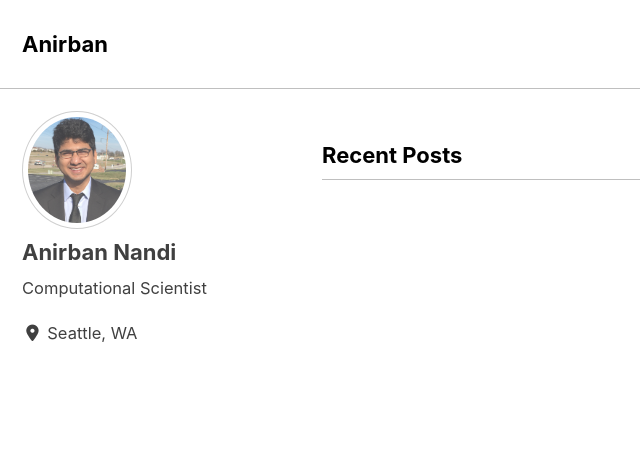
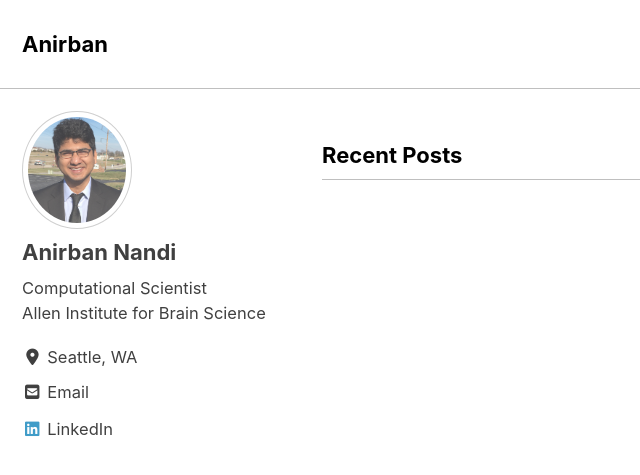
Before and after one commit to anirban6908/anirban6908.github.io, a Jekyll site: the page built from index.html, in a window 1280 px wide and 900 px high. Shown: the top 475 px of the window, without its empty margins (0-640 px from the left). Built offline with Jekyll 4.4.1, drawn with Linux system fonts in a browser that asks for light colours; cached includes are drawn as plain includes; nearby versions of some CDN libraries; the list of posts is cut into pages by our own code.

Commit message:
Social profiles

```diff
--- a/_config.yml
+++ b/_config.yml
@@ -108,9 +108,11 @@ analytics:
 author:
   name             : "Anirban Nandi"
   avatar           : "/assets/images/Ani_bio.JPG"
-  bio              : "Computational Scientist"
+  bio              : "Computational Scientist <br> Allen Institute for Brain Science"
   location         : "Seattle, WA"
-  email            :
+  email            : "anin@alleninstitute.org"
+  linkedin         : "anirban-nandi"
+  googlescholar    : "https://scholar.google.com/citations?user=iRq4Y8wAAAAJ&hl=en"
   links:
     - label: "Email"
       icon: "fas fa-fw fa-envelope-square"
```
